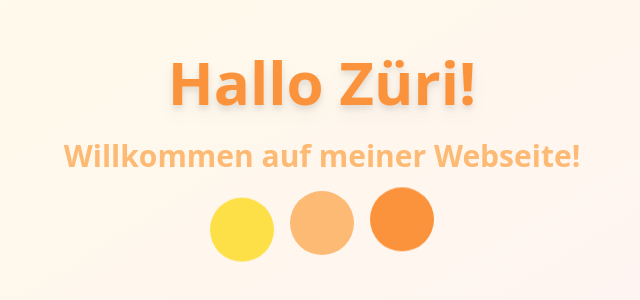
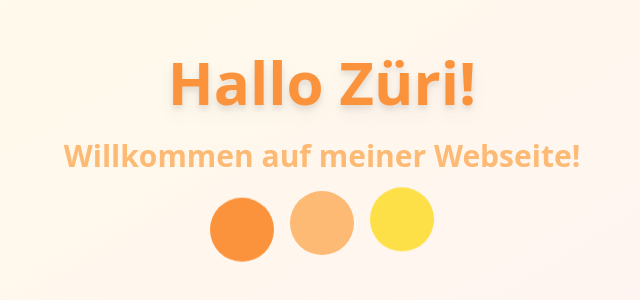
Before and after one commit to lastzebra/marketing-page-2, a Next.js app: page / in a window 1280 px wide. Shown: the part 242-542 px from the top of the page, without its empty margins (318-958 px from the left). Built offline with nearby package versions, Linux system fonts and the light colour scheme.

Commit message:
Farben ändern 2

```diff
--- a/app/page.tsx
+++ b/app/page.tsx
@@ -9,9 +9,9 @@ export default function Home() {
           Willkommen auf meiner Webseite!
         </p>
         <div className="mt-8 flex justify-center gap-4">
-          <div className="w-16 h-16 bg-yellow-300 rounded-full animate-bounce"></div>
+          <div className="w-16 h-16 bg-orange-400 rounded-full animate-bounce"></div>
           <div className="w-16 h-16 bg-orange-300 rounded-full animate-bounce" style={{ animationDelay: '0.1s' }}></div>
-          <div className="w-16 h-16 bg-orange-400 rounded-full animate-bounce" style={{ animationDelay: '0.2s' }}></div>
+          <div className="w-16 h-16 bg-yellow-300 rounded-full animate-bounce" style={{ animationDelay: '0.2s' }}></div>
         </div>
       </div>
     </main>
```
